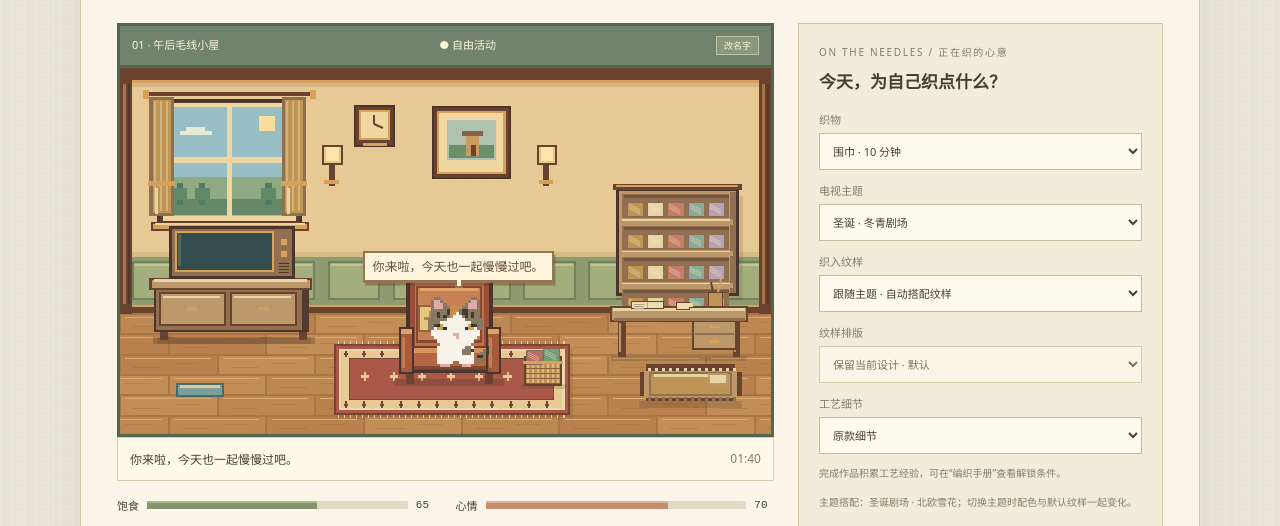
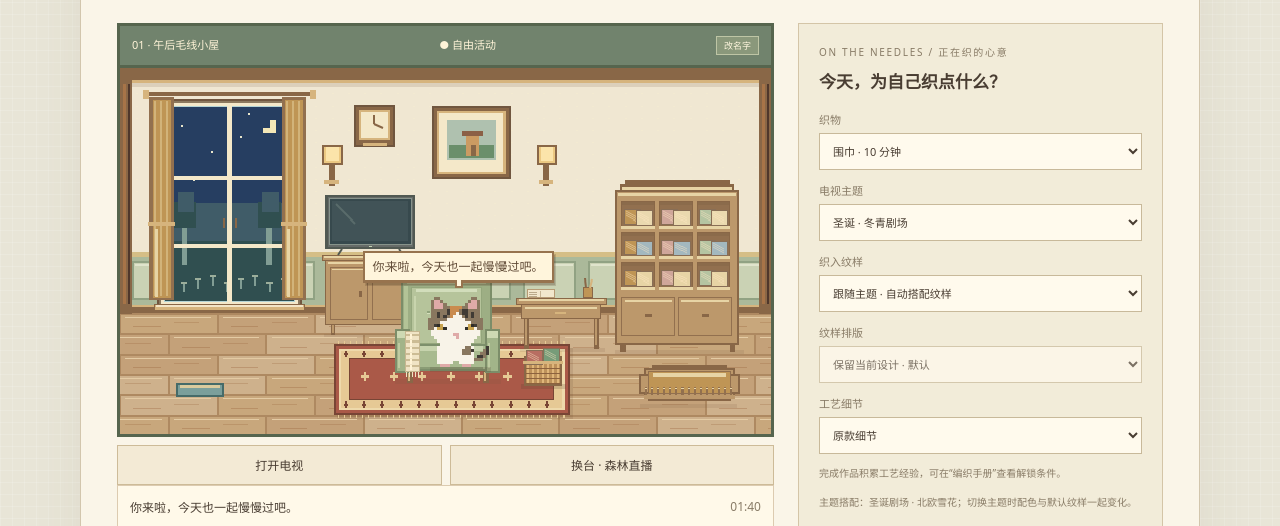
Before and after one commit to momo7983784/calico-thread-cottage, a plain HTML site: page index.html in a window 1280 px wide. Shown: the part 274-800 px from the top of the page. Drawn offline with Linux system fonts and the light colour scheme.

Commit message:
Refresh pixel furniture, add full-height window, interactive TV and local-time scenery

```diff
--- a/homecraft.js
+++ b/homecraft.js
@@ -29,7 +29,7 @@ function homeArt(canvas,g,fraction=1){canvas.width=96;canvas.height=96;const c=c
 function craftFinishDetails(ctx,g){if(!g.finishStyle)return;ctx.save();if(!homeRecipe(g.r)&&g.finishStyle!=='tassel'){const unit=sweaterTypes.includes(g.r)?4:6;ctx.beginPath();for(let y=0;y<96/unit;y++)for(let x=0;x<96/unit;x++)if(sweaterTypes.includes(g.r)?sweaterMask(g.r,x,y):silhouettes[g.r]?.[y]?.[x]==='X')ctx.rect(x*unit,y*unit,unit,unit);ctx.clip()}const p=fabricPalette(g),f=(x,y,w,h,c)=>{ctx.fillStyle=c;ctx.fillRect(x,y,w,h)};switch(g.finishStyle){case 'rib':{const [left,right,y]=g.r==='hat'?[16,80,63]:g.r==='scarf'?[38,58,73]:[29,68,79];for(let x=left;x<right;x+=3)f(x,y,1,4,p.cream);break}case 'pearl':for(const y of [43,53,63,73]){f(47,y,3,3,p.cream);f(48,y,1,1,'#ffffff')}break;case 'collar':for(let i=0;i<4;i++){f(31+i*3,22+i*2,6,4,p.accent);f(59-i*3,22+i*2,6,4,p.accent);f(32+i*3,22+i*2,4,1,p.cream);f(60-i*3,22+i*2,4,1,p.cream)}break;case 'strap':for(let i=0;i<27;i++){f(18+i*2,19+i*2,2,3,i%2?p.accent:p.cream)}break;case 'jacquard':{const y=homeRecipe(g.r)?(g.r==='shortcurtain'?48:78):74;for(let x=26;x<71;x+=4){f(x,y,2,2,p.accent);f(x+2,y+2,2,2,p.cream)}break}case 'tassel':{const y=g.r==='shortcurtain'?52:g.r==='longcurtain'?80:85;for(let x=14;x<83;x+=5){if(g.r==='longcurtain'||g.r==='shortcurtain'){if(x>42&&x<54)continue}f(x,y,1,5,p.accent)}break}}ctx.restore()}
 function finishWorn(g,bunny=false){if(!g?.finishStyle)return;const p=fabricPalette(g),y=bunny?-12:-20;switch(g.finishStyle){case 'pearl':for(let i=0;i<3;i++)box(-3,y+3+i*3,1,1,p.cream);break;case 'collar':for(let i=0;i<3;i++){box(-12+i*2,y+i,4,2,p.accent);box(7-i*2,y+i,4,2,p.accent)}box(-11,y,5,1,p.cream);box(6,y,5,1,p.cream);break;case 'rib':for(let x=-10;x<10;x+=3)box(x,bunny?-3:-8,1,2,p.cream);break;case 'strap':line(-9,y,17,bunny?-2:-8,p.accent,2);break;case 'jacquard':for(let x=-9;x<10;x+=4)box(x,bunny?-4:-9,2,1,p.cream);break}}
 function drawHomeWall(){const g=state.equipped.wallTextile;if(g){rc.drawImage(cachedHomeTextile(g,616,162,{muted:true}),12,19);homeHem(rc,g,12,177,616)}}
-function drawHomeCurtains(){const g=state.equipped.curtainTextile;if(!g)return;const h=g.r==='shortcurtain'?47:113;for(const x of [29,159]){rc.drawImage(cachedHomeTextile(g,24,h,{folds:true}),x,31);homeHem(rc,g,x,31+h-3,24);if(g.r==='longcurtain')box(x,108,24,4,fabricPalette(g).cream);if(g.finishStyle==='tassel')for(let i=1;i<23;i+=5)box(x+i,31+h,1,4,fabricPalette(g).accent)}if(g.finishStyle==='jacquard')for(let x=53;x<159;x+=6)box(x,31,3,3,fabricPalette(g).accent)}
+function drawHomeCurtains(){const g=state.equipped.curtainTextile;if(!g)return;const h=g.r==='shortcurtain'?65:197;for(const x of [29,159]){rc.drawImage(cachedHomeTextile(g,24,h,{folds:true}),x,31);homeHem(rc,g,x,31+h-3,24);if(g.r==='longcurtain')box(x,151,24,4,fabricPalette(g).cream);if(g.finishStyle==='tassel')for(let i=1;i<23;i+=5)box(x+i,31+h,1,4,fabricPalette(g).accent)}if(g.finishStyle==='jacquard')for(let x=53;x<159;x+=6)box(x,31,3,3,fabricPalette(g).accent)}
 function placeHome(g){if(g.count<1||!homeRecipe(g.r))return;const slot=g.r==='wallcloth'?'wallTextile':'curtainTextile';if(state.equipped[slot]?.id===g.id)state.equipped[slot]=null;else state.equipped[slot]={...clone(g),source:'craft'};save();renderLists();render();toast(state.equipped[slot]?'已经布置到小屋，旧作品仍在图鉴里。':'已经取下，作品仍在图鉴里。')}
 function ownedStudioItems(){return collectionEntries().filter(g=>g.count>0)}
 function studioAllows(i,g){return !!recipes[g.r]}
--- a/pet.js
+++ b/pet.js
@@ -332,44 +332,132 @@ function plant(x,y,scale=1){rc.save();rc.translate(x,y);rc.scale(scale,scale);fr
 function yarn(x,y,c){frameBox(x,y,17,15,c,'#886e56',1);for(let i=3;i<15;i+=4)line(x+2,y+i/2,x+13,y+i/2+6,'#ffe8c477',1)}
 function artifactSprite(g){const c=document.createElement('canvas');drawItem(c,g);return c}
 let artCache=new Map();function cachedArt(g){const k=JSON.stringify(g);if(!artCache.has(k)){if(artCache.size>100)artCache.clear();artCache.set(k,artifactSprite(g))}return artCache.get(k)}
+
+const tvChannels=['森林直播','水族箱','编织课堂'];
+function television(){if(!state.roomTV||typeof state.roomTV.on!=='boolean'||!Number.isInteger(state.roomTV.channel)||state.roomTV.channel<0||state.roomTV.channel>2)state.roomTV={on:false,channel:0};return state.roomTV}
+function toggleTelevision(){television().on=!television().on;save();updateTVControls()}
+function nextTelevisionChannel(){const v=television();v.channel=(v.channel+1)%tvChannels.length;v.on=true;save();updateTVControls()}
+function updateTVControls(){const v=television();$('tvPower').textContent=v.on?'关闭电视':'打开电视';$('tvChannel').textContent='换台 · '+tvChannels[v.channel];$('tvPower').setAttribute('aria-pressed',String(v.on))}
+function windowPhase(now=new Date()){const h=now.getHours()+now.getMinutes()/60;return h<5||h>=20?'night':h<8?'dawn':h<17?'day':'dusk'}
+function drawWindowLandscape(now=new Date()){
+const phase=windowPhase(now),p={night:['#263e61','#405c68','#304f50','#819d94'],dawn:['#ebc6af','#b8c1a0','#8eab8f','#789c7c'],day:['#b4d4dc','#a5bea1','#86a78c','#648a71'],dusk:['#e4ab96','#a5a48d','#718b80','#647b74']}[phase];
+rc.save();rc.beginPath();rc.rect(44,38,127,191);rc.clip();box(44,38,127,191,p[0]);
+if(phase==='night'){box(141,51,12,13,'#f3e7b7');box(138,49,9,10,p[0]);for(const [x,y] of [[60,56],[89,82],[126,44],[154,107],[72,109],[118,67]]){box(x,y,2,2,'#e8e5cc')}}
+else{box(phase==='dawn'?62:phase==='dusk'?145:138,phase==='day'?51:94,13,13,'#f8e6ad');box(58,66,28,3,'#f6eedc');box(64,63,17,3,'#f6eedc')}
+box(44,133,127,96,p[1]);box(44,170,127,59,p[2]);
+for(const x of [61,144]){box(x,136,5,58,p[3]);box(x-8,132,22,25,p[2]);box(x-4,122,16,20,p[1])}
+for(let x=48;x<170;x+=14){box(x,205+(x%3)*3,2,9,p[3]);box(x-2,204+(x%3)*3,6,2,phase==='night'?'#9cae9b':'#ece4b9')}
+rc.restore();
+}
+function drawInteractiveTV(t){
+const v=television();frameBox(205,128,82,46,'#37494d','#87938a',1);
+if(!v.on){box(208,131,75,39,'#415357');line(212,134,231,153,'#596b6b');return}
+const step=reduceMotion.matches?0:Math.floor(t/600)%4;
+rc.save();rc.beginPath();rc.rect(207,130,78,42);rc.clip();
+if(v.channel===0){box(207,130,78,42,'#b7d2c2');box(207,154,78,18,'#83a27e');box(269,135,8,8,'#f6e2a6');for(const x of [213,240,269]){box(x+3,148,3,17,'#8a795c');box(x-2,140,13,13,'#6c967c')}box(226+step*2,160,10,5,'#e5d4ad')}
+if(v.channel===1){box(207,130,78,42,'#608f9d');box(207,168,78,4,'#cabf94');for(const x of [211,267,277]){box(x,150,2,18,'#92b6a0');box(x-3,153,4,2,'#92b6a0')}for(const [x,y,c] of [[219,140,'#f2c789'],[253,153,'#dfaa9b']]){box(x+step*2,y,10,5,c);box(x-3+step*2,y-1,3,7,c);box(x+7+step*2,y+1,1,1,'#4b6268')}}
+if(v.channel===2){box(207,130,78,42,'#eee2c5');box(223,143,42,19,'#b4c69b');for(let y=145;y<161;y+=4)for(let x=225;x<264;x+=5){box(x,y,2,2,'#eef1d5');box(x+1,y+2,2,1,'#849c7d')}line(217,137+step,270,154,'#9a7954',2);line(271,137,219,154+step,'#b2916b',2)}
+rc.restore();
+}
+const tvBar=document.createElement('div');tvBar.className='care';tvBar.style.marginTop='8px';
+for(const [id,handler]of [['tvPower',toggleTelevision],['tvChannel',nextTelevisionChannel]]){const button=document.createElement('button');button.id=id;button.type='button';button.onclick=handler;tvBar.append(button)}
+room.insertAdjacentElement('afterend',tvBar);updateTVControls();
 function drawRoom(t){
 rc.imageSmoothingEnabled=false;
-const wood='#69432e',edge='#49352b',gold='#d7a15c',cream='#f0d6a0';
-const wall=state.equipped.wall?.id,wallColor=wall==='wallRose'?'#d8aa95':wall==='wallSage'?'#b8c399':'#e6c995';
+const wood='#896747',edge='#70563f',gold='#d6b47d',cream='#f4e8c9';
+const wall=state.equipped.wall?.id,wallColor=wall==='wallRose'?'#d8aa95':wall==='wallSage'?'#b8c399':'#f0e7d2';
 box(0,0,640,360,wallColor);drawHomeWall();
 // Plaster, exposed beams, and a consistent floor plane.
 for(let y=13;y<188;y+=12)for(let x=12;x<635;x+=16)box(x+(y%24?4:0),y,2,1,'#fff2ce33');
-box(0,182,640,55,'#8e9b70');for(let x=12;x<640;x+=64){frameBox(x,190,52,38,'#a4ad7c','#71835c',2);box(x+3,193,46,2,'#c1c592')}
+box(0,182,640,55,'#abb99a');for(let x=12;x<640;x+=64){frameBox(x,190,52,38,'#cad2b4','#91a283',2);box(x+3,193,46,2,'#e0e4cc')}
 box(0,181,640,5,'#d5be86');box(0,233,640,8,wood);box(0,233,640,2,gold);
-box(0,241,640,119,'#aa7449');for(let y=242;y<360;y+=20)for(let x=-((y/20|0)%2)*48;x<640;x+=96){box(x+1,y+1,94,18,['#bd8751','#c28d56','#b9814d'][(Math.abs(x/48|0)+(y/20|0))%3]);box(x+5,y+3,84,1,'#dbab6c');box(x+13,y+12,27,1,'#95623955');box(x+53,y+8,25,1,'#95623944')}
+box(0,241,640,119,'#ae8961');for(let y=242;y<360;y+=20)for(let x=-((y/20|0)%2)*48;x<640;x+=96){box(x+1,y+1,94,18,['#c8a77c','#ceb18c','#c4a179'][(Math.abs(x/48|0)+(y/20|0))%3]);box(x+5,y+3,84,1,'#e4cba4');box(x+13,y+12,27,1,'#95623955');box(x+53,y+8,25,1,'#95623944')}
 box(0,0,640,12,wood);box(0,12,640,3,gold);box(0,15,640,4,'#5a3b2922');for(const x of [0,628]){box(x,0,12,242,wood);box(x+3,16,3,216,'#a77448');box(x+8,16,2,216,'#4f372b')}
-// Deep window reveal and stepped curtains.
-const win=furniturePalette('window');frameBox(36,30,143,126,'#543f30',edge,3);frameBox(42,34,131,116,'#97bec5',cream,4);box(47,107,121,38,'#8eaa81');box(47,129,121,16,'#658968');box(137,47,15,15,'#f7df99');box(59,62,31,4,'#e7ebd5');box(65,58,19,4,'#e7ebd5');for(const x of [56,78,143]){box(x,113,6,22,'#527a5e');box(x-4,118,14,12,'#608869')}
-box(105,38,5,108,cream);box(45,88,126,5,cream);frameBox(30,151,156,9,gold,wood,2);box(34,152,148,2,'#f3d39a');
-if(!state.equipped.curtainTextile)for(const x of [29,159]){box(x,29,24,117,win.wood);box(x+3,31,18,112,win.cloth);for(let i=0;i<18;i+=6)box(x+4+i,32,2,109,win.trim+'77');box(x-1,111,26,5,gold);box(x+5,118,3,26,win.trim)}drawHomeCurtains();box(25,24,165,4,wood);box(23,22,6,8,gold);box(187,22,6,8,gold);
+// Full-height window, retaining the textile rails and unscaled pattern pixels.
+const win=furniturePalette('window');
+frameBox(36,30,143,207,'#8c795f',edge,2);frameBox(40,34,135,199,'#b4d4d5',cream,3);
+drawWindowLandscape();
+box(105,37,5,195,cream);box(43,106,129,4,cream);box(43,173,129,4,cream);
+box(101,148,2,9,wood);box(113,148,2,9,wood);
+frameBox(33,232,149,7,gold,wood,1);box(35,233,145,2,'#f3e5c7');
+if(!state.equipped.curtainTextile)for(const x of [29,159]){
+box(x,29,24,199,win.wood);box(x+3,31,18,195,win.cloth);
+for(let i=0;i<18;i+=6)box(x+4+i,32,2,192,win.trim+'77');
+box(x-1,151,26,4,gold);box(x+5,158,3,67,win.trim)}
+drawHomeCurtains();box(25,24,165,4,wood);box(23,22,6,8,gold);box(187,22,6,8,gold);
 // Clock, framed handwork, and two warm sconces.
 frameBox(230,36,40,42,wood,edge,2);frameBox(235,41,30,30,cream,gold,2);line(250,55,250,46,wood,2);line(250,55,259,59,wood,2);box(239,74,23,3,gold);
 frameBox(307,37,77,72,wood,edge,2);frameBox(312,42,67,62,cream,gold,2);if(state.equipped.display?.source==='craft')rc.drawImage(cachedArt(state.equipped.display),318,45,55,55);else{box(321,51,49,39,'#afc1af');box(323,76,45,13,'#6b8f6b');box(340,65,13,22,'#cb9b62');box(336,62,21,5,'#8b6046');box(345,76,5,11,wood)}
 for(const x of [207,418]){box(x-2,90,6,26,wood);box(x-6,110,14,4,gold);frameBox(x-8,76,20,19,'#ebc882',wood,2);box(x-4,78,12,13,'#fbe4aa')}
 // All floor textiles precede every freestanding object.
 drawFloorTextiles();
-// Television console: top, front, side, feet.
-const tv=furniturePalette('tv');box(32,265,160,6,'#46302544');box(39,251,8,17,wood);box(176,251,8,17,wood);frameBox(33,216,153,44,tv.wood,edge,2);box(179,218,7,40,'#533a2c');frameBox(38,220,66,34,tv.light,wood,2);frameBox(108,220,66,34,tv.light,wood,2);for(const x of [42,112]){box(x,224,56,2,tv.trim);box(x+24,235,10,3,gold)}frameBox(29,207,160,11,tv.light,wood,2);box(33,208,151,2,tv.trim);
-frameBox(48,155,124,53,tv.wood,edge,3);frameBox(54,160,97,41,'#344c4d',gold,2);box(158,168,6,6,gold);box(158,180,6,6,gold);for(let y=192;y<203;y+=3)box(156,y,10,1,edge);box(57,163,3,32,'#bed0bb33');
-if(state.running){box(58,164,89,32,themes[state.theme].color);box(65+(reduceMotion.matches?0:Math.floor(t/900)%4)*5,170,22,5,'#efe0b9');box(113,169,11,11,themes[state.theme].accent);box(58,193,89,7,'#627b58')}
-// Upholstered chair with seat depth and rounded pixel corners.
-box(269,306,109,7,'#49322a44');for(const x of [281,359])box(x,298,8,13,wood);box(281,207,86,91,edge);box(287,201,74,99,edge);box(285,209,78,85,'#9b4e38');box(290,205,68,83,'#be714c');frameBox(291,214,65,56,'#c78155','#854833',2);box(295,216,57,3,'#e2a36a');frameBox(284,273,81,24,'#b66545',wood,2);box(288,275,73,5,'#d8945e');box(288,293,73,3,'#844734');for(const x of [274,360]){frameBox(x,255,15,46,'#a65a3e',edge,2);box(x+2,257,11,5,'#dfa069');box(x+3,265,3,30,'#c57c50')}
-frameBox(293,233,26,27,'#e6c580','#95643f',2);box(304,239,4,15,'#b58c4d');box(299,245,14,3,'#b58c4d');
-// A hanging yarn cabinet, with inset shelves and real skeins.
-const st=furniturePalette('storage');box(488,126,124,102,'#47332922');frameBox(488,118,121,106,st.light,edge,3);box(600,122,6,99,st.wood);for(let y=124;y<220;y+=31){box(494,y,105,24,st.wood);box(495,y+1,104,3,'#48332966');for(let i=0;i<5;i++)yarn(498+i*20,y+8,[st.cloth,st.trim,'#c47d66','#8caa96','#b7a2b3'][i]);box(491,y+25,112,5,st.light);box(494,y+25,106,1,st.trim)}box(485,114,126,6,wood);box(488,115,120,2,gold);
-// Writing desk has a visible top plane, drawers and small daily objects.
-const d=furniturePalette('desk');box(483,283,133,5,'#49322a33');for(const x of [490,603]){box(x,249,7,35,wood);box(x+1,251,2,28,d.light)}frameBox(562,248,45,29,d.light,wood,2);box(565,261,39,2,d.wood);for(const y of [254,268])box(580,y,9,2,gold);frameBox(482,234,135,16,d.light,wood,2);box(485,236,129,3,d.trim);box(486,246,128,3,d.wood);frameBox(502,229,33,8,'#eeddad',wood,1);box(518,230,1,6,'#bba37c');for(let y=232;y<237;y+=2)box(505,y,10,1,'#b5a185');frameBox(578,220,15,15,d.cloth,wood,1);line(583,220,581,210,wood);line(588,220,591,208,gold);frameBox(547,230,13,8,'#f0d9ad',wood,1);box(559,231,4,4,cream);
-// Woven cat bed, back rim before the cat, front rim after it.
-const bed=furniturePalette('bed');box(510,328,101,6,'#49322a33');box(517,291,88,37,wood);box(511,299,100,24,wood);box(515,298,92,27,bed.light);frameBox(520,299,82,24,bed.cloth,bed.wood,2);box(525,301,72,3,bed.trim);for(let x=519;x<605;x+=7){box(x,295,3,3,bed.trim);box(x,324,3,4,bed.wood)}frameBox(578,300,20,12,bed.trim,bed.light,2);
+
+// Television on the solid wall beside the window; cabinet feet meet the floor.
+const tv=furniturePalette('tv');
+box(201,262,91,3,'#70563f22');
+for(const x of [207,281]){box(x,251,4,12,wood);box(x+1,253,2,8,tv.light)}
+frameBox(202,189,88,64,tv.light,wood,1);box(204,191,84,2,tv.trim);
+for(const x of [206,248]){frameBox(x,196,38,52,tv.light,tv.wood,1);box(x+2,198,34,1,tv.trim);box(x+29,219,3,6,wood)}
+frameBox(199,184,94,6,tv.light,wood,1);box(201,185,90,2,tv.trim);
+frameBox(202,125,88,53,'#666b68','#515952',2);
+drawInteractiveTV(t);
+box(245,175,3,1,'#c5d5b6');line(218,178,214,184,'#515952',2);line(274,178,278,184,'#515952',2);
+
+// Rounded stepped upholstered silhouette using the same pixel grid as the cat.
+box(270,306,105,5,'#70563f22');
+for(const x of [282,357]){box(x,296,6,14,wood);box(x+1,299,2,9,gold)}
+box(286,199,70,4,'#7c8d69');box(280,203,82,5,'#7c8d69');
+frameBox(276,208,90,86,'#9dae84','#7c8d69',2);
+box(282,206,78,6,'#bdc99f');box(279,214,4,48,'#b3c397');
+frameBox(286,215,70,56,'#b6c49b','#94a67c',1);
+box(291,217,60,3,'#d2ddbb');box(289,224,2,38,'#c8d4ad');
+for(const x of [302,338]){box(x,239,3,2,'#91a37b');box(x,241,3,1,'#d5dfbc')}
+frameBox(282,271,80,27,'#a8ba8f','#7d906c',2);
+box(287,273,70,5,'#c6d3ad');box(287,294,70,2,'#8a9c75');
+for(const x of [270,359]){frameBox(x,257,15,43,'#a2b489','#7c8d69',2);box(x+2,259,11,7,'#ced9b3');box(x+3,270,2,25,'#bdcba1')}
+frameBox(280,259,15,40,'#f0e4c5','#c5b68f',1);
+for(let y=262;y<297;y+=6){box(281,y,13,2,'#ccbc94');box(285,y,2,5,'#fff3d5')}
+for(let x=281;x<295;x+=3)box(x,299,1,5,'#f0e4c5');
+
+
+// Freestanding yarn cabinet: distinct legs, cubbies and lower storage.
+const st=furniturePalette('storage');
+box(487,277,126,4,'#70563f22');
+for(const x of [492,600])box(x,269,5,10,wood);
+frameBox(487,120,122,152,st.light,wood,2);
+box(492,114,112,6,wood);box(496,110,104,4,wood);
+box(494,117,108,3,st.trim);box(490,123,116,3,st.trim);
+for(let row=0;row<3;row++)for(let col=0;col<3;col++){
+const x=493+col*37,y=131+row*30;
+frameBox(x,y,33,25,st.wood,wood,1);box(x+1,y+1,31,3,'#70563f33');
+yarn(x+2,y+8,[st.cloth,'#cfa69a','#b5c4a1'][col]);yarn(x+14,y+9,['#ead9af','#a3b8bf',st.trim][row]);
+box(x,y+24,33,3,st.trim)}
+for(const x of [493,549]){frameBox(x,225,53,39,st.light,st.wood,1);box(x+3,228,47,2,st.trim);box(x+23,242,7,3,wood)}
+
+
+// Compact desk next to storage, leaving clear floor space for the cat bed.
+const d=furniturePalette('desk');
+box(393,275,84,4,'#70563f22');
+for(const x of [397,466]){box(x,236,5,40,wood);box(x+1,240,2,32,d.light)}
+frameBox(394,232,79,15,d.light,wood,1);box(398,235,71,2,d.trim);box(428,240,10,2,gold);
+frameBox(389,226,90,7,d.light,wood,1);box(392,227,84,2,d.trim);
+frameBox(400,217,28,9,'#f2e7cc','#b79b74',1);box(413,219,1,6,'#c7b493');
+for(let y=220;y<225;y+=2)box(402,y,8,1,'#baa98a');
+frameBox(455,215,10,11,d.cloth,wood,1);line(458,216,457,207,wood);line(462,216,464,208,gold);
+
+
+// Low rounded basket: back rim behind sleeping cat; front rim drawn afterwards.
+const bed=furniturePalette('bed');
+box(511,330,96,4,'#70563f22');box(523,292,74,3,wood);
+frameBox(515,295,90,31,bed.light,wood,2);frameBox(510,301,100,20,bed.light,wood,2);
+frameBox(519,298,82,23,bed.cloth,bed.wood,1);box(524,300,72,4,bed.trim);
+for(let x=516;x<606;x+=6){box(x,314,2,11,bed.wood);box(x,315,2,1,bed.trim)}
+box(515,322,90,4,bed.light);box(519,326,82,2,wood);
+
 // Yarn basket beside the chair.
 frameBox(397,283,38,30,'#bd915a',wood,2);for(let x=400;x<434;x+=5)box(x,287,2,24,'#e0b67a');for(let y=290;y<313;y+=5)box(399,y,34,1,'#8c623e');yarn(399,277,'#b86e62');yarn(416,275,themes[state.theme].color);box(396,288,40,3,gold);
 frameBox(55,310,47,14,'#7b9f9b','#466b69',2);box(59,312,39,3,'#dacb9e');
-if(state.equipped.plant)plant(198,235,.8);if(state.equipped.lamp){box(458,177,3,111,wood);box(447,285,24,4,wood);frameBox(442,157,35,23,'#e8c88c',wood,2);box(447,153,25,6,cream)}
+if(state.equipped.plant)plant(198,235,.8);if(state.equipped.lamp){rc.save();rc.translate(-65,0);box(458,177,3,111,wood);box(447,285,24,4,wood);frameBox(442,157,35,23,'#e8c88c',wood,2);box(447,153,25,6,cream);rc.restore()}
 if(state.equipped.shelf){frameBox(390,128,82,39,'#b68c5d',wood,2);const entries=collectionEntries().filter(g=>g.count).slice(0,3);entries.forEach((g,i)=>rc.drawImage(cachedArt(g),394+i*24,132,24,26));box(389,164,84,4,gold)}
 drawChristmasDecor(t);drawCat(t);if(state.sleeping&&Math.abs(catX-555)<3){box(515,320,92,7,bed.light);for(let x=518;x<605;x+=6)box(x,322,2,4,bed.wood)}drawBunny(t);drawCuteDetails(t);if(state.sleeping)box(0,0,640,360,'#28375222');
 }
@@ -396,7 +484,7 @@ box(213,275,232,70,'#58402b22');frameBox(210,271,232,70,cloth,edge,2);frameBox(2
 for(let x=220;x<436;x+=18){box(x,280,4,2,edge);box(x+1,278,2,6,edge);box(x,330,4,2,edge);box(x+1,328,2,6,edge)}
 for(let x=237;x<421;x+=28){box(x,302,8,3,cream);box(x+3,299,2,9,cream)}
 for(let x=214;x<441;x+=6){box(x,269,1,2,cream);box(x,341,1,3,cream)}
-box(36,265,152,6,'#57403133');box(394,311,44,5,'#57403133');
+box(394,311,44,5,'#57403133');
 }
 function furniturePalette(slot){return furnitureThemes[byGood[state.equipped[slot]?.id]?.theme]||{wood:'#92704f',light:'#bc986b',cloth:'#bf9555',trim:'#e7d4a5'}}
 // Tailored silhouettes share the album's stitch colors, rather than its flat shape.
@@ -446,7 +534,7 @@ const head=state.equipped.head,body=state.equipped.body;if(body?.source==='shop'
 if(body){for(let y=0;y<=16;y++)for(let x=0;x<24;x++){const p=catPixels[y][x];let color=catColors[p];if(!color)continue;if(sleeping&&(p==='G'||p==='K'))color=catColors.W;box(-36+x*3,-72+y*3,3,3,color);if(sleeping&&(p==='G'||p==='K')&&y===11)box(-36+x*3,-72+y*3+2,3,1,catColors.D)}}
 if(head?.source==='shop'){if(head.id==='bow'){box(-29,-69,12,9,'#bd7e8c');box(-12,-69,12,9,'#bd7e8c');box(-19,-67,9,6,'#efc4bf')}else{box(-18,-76,27,4,'#bf9266');box(-23,-72,38,9,'#bf9266');box(-25,-63,42,5,'#ad7855');box(-2,-80,3,4,'#715840');for(let row=1;row<=5;row++)for(const col of [3,4,5,6,7,14,15,16,17,18]){const pixel=catPixels[row][col];if(pixel==='T'||pixel==='P')box(-36+col*3,-72+row*3,3,3,catColors[pixel])}box(-24,-57,40,3,'#855f42');box(-21,-57,34,1,'#d5b389')}}else if(head?.source==='craft'){drawWornCraft(head,'head')}
 if(knitting){rc.save();rc.translate(0,15);const c=themes[state.theme].color;const textile=document.createElement('canvas');drawItem(textile,{r:state.recipe,c:state.theme,rank:'R',pattern:currentPattern()},Math.max(.25,(state.progress[signature()]||0)/duration()));rc.drawImage(textile,-25,-31,50,46);for(let i=-13;i<18;i+=5)for(let j=-18;j<-2;j+=5){line(i,j,i+2,j+2,'#f5e1b477',1);line(i+2,j+2,i+4,j,'#f5e1b477',1)}const stitch=reduceMotion.matches?0:Math.floor(t/300)%2*5;line(-26,-25-stitch,23,-11,'#f5e2bd',2);line(28,-28+stitch,-19,-10,'#ead3a9',2);box(-26,-24-stitch,8,7,'#f4ecde');box(23,-24+stitch,8,7,'#f4ecde');line(21,-4,75,1,'#bc9275',1);rc.restore()}if(activity==='eat'&&!walking){box(-12,-25,4,4,'#bf9968');if(Math.floor(t/250)%2)box(-5,-29,3,3,'#e9c99b')}rc.restore();if(sleeping){rc.fillStyle='#f5e9c9';rc.font='12px monospace';rc.fillText('z Z z',catX+20,250)}if(t<heartUntil){rc.fillStyle='#c38283';rc.font='17px monospace';const up=reduceMotion.matches?0:(1600-(heartUntil-t))/50;rc.fillText('♥',catX-23,216-up);rc.fillText('♥',catX+22,207-up)}}
-room.onclick=e=>{const b=room.getBoundingClientRect(),x=(e.clientX-b.left)/b.width*640,y=(e.clientY-b.top)/b.height*360;if(Math.abs(x-catX)<50&&y>200)$('pat').click()};
+room.onclick=e=>{const b=room.getBoundingClientRect(),x=(e.clientX-b.left)/b.width*640,y=(e.clientY-b.top)/b.height*360;if(x>=199&&x<=293&&y>=125&&y<=184){toggleTelevision();return}if(Math.abs(x-catX)<50&&y>200)$('pat').click()};
 function animate(t){const dt=Math.min(.05,(t-lastFrame)/1000);lastFrame=t;if(!document.hidden){if(activity==='clean'&&state.bunny.mess.length){catTarget=state.bunny.mess[0].x-12;if(Math.abs(catX-catTarget)<3){if(!cleanStarted)cleanStarted=t;if(t-cleanStarted>1400){state.bunny.mess.shift();cleanStarted=0;save();render();if(!state.bunny.mess.length){activity='idle';say('地板干干净净，我的小爪子也辛苦啦。')}}}}else if(state.bunny.repairAt){activity='mend';catTarget=320}else if(state.running){catTarget=320;activity='knit'}else if(state.sleeping){catTarget=555;activity='sleep'}else if(activity==='eat'&&t<activityEnd){catTarget=78}else{if(activity!=='idle')activity='idle';if(t>nextWalk&&!reduceMotion.matches){catTarget=110+Math.random()*420;nextWalk=t+5000+Math.random()*6000}}if(reduceMotion.matches)catX=catTarget;else{const d=catTarget-catX;catX+=Math.sign(d)*Math.min(Math.abs(d),dt*62)}drawRoom(t)}requestAnimationFrame(animate)}
 // 免费静态版本：每个浏览器的存档互相独立，无需账号或服务器。
 async function initAccount(){accountReady=true;settle();save();renderPatterns();renderLists();render();accountUI()}
```
Also changed, not shown: index.html (+1 -1 lines), pet.html (+1 -1 lines), test.html (+1 -1 lines).
